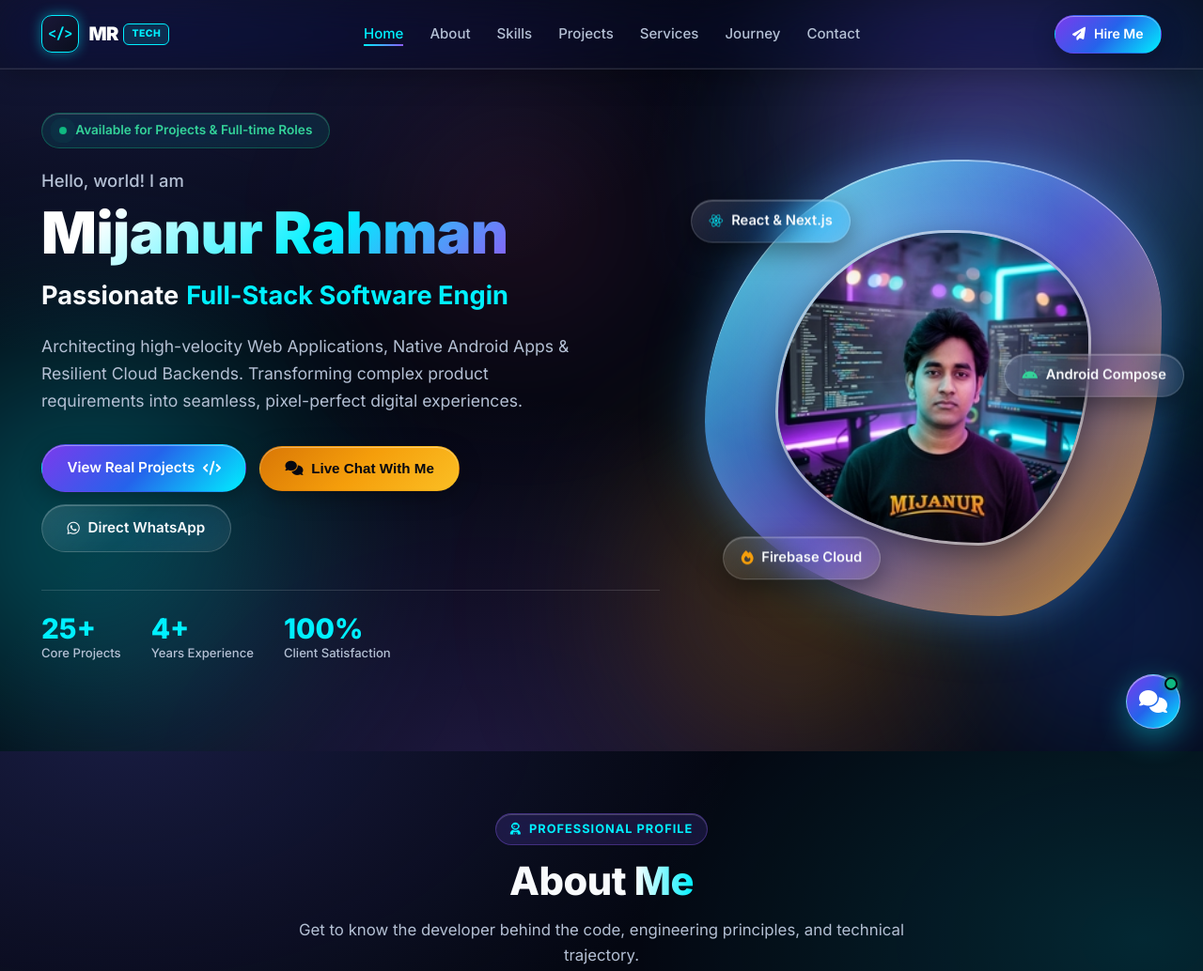
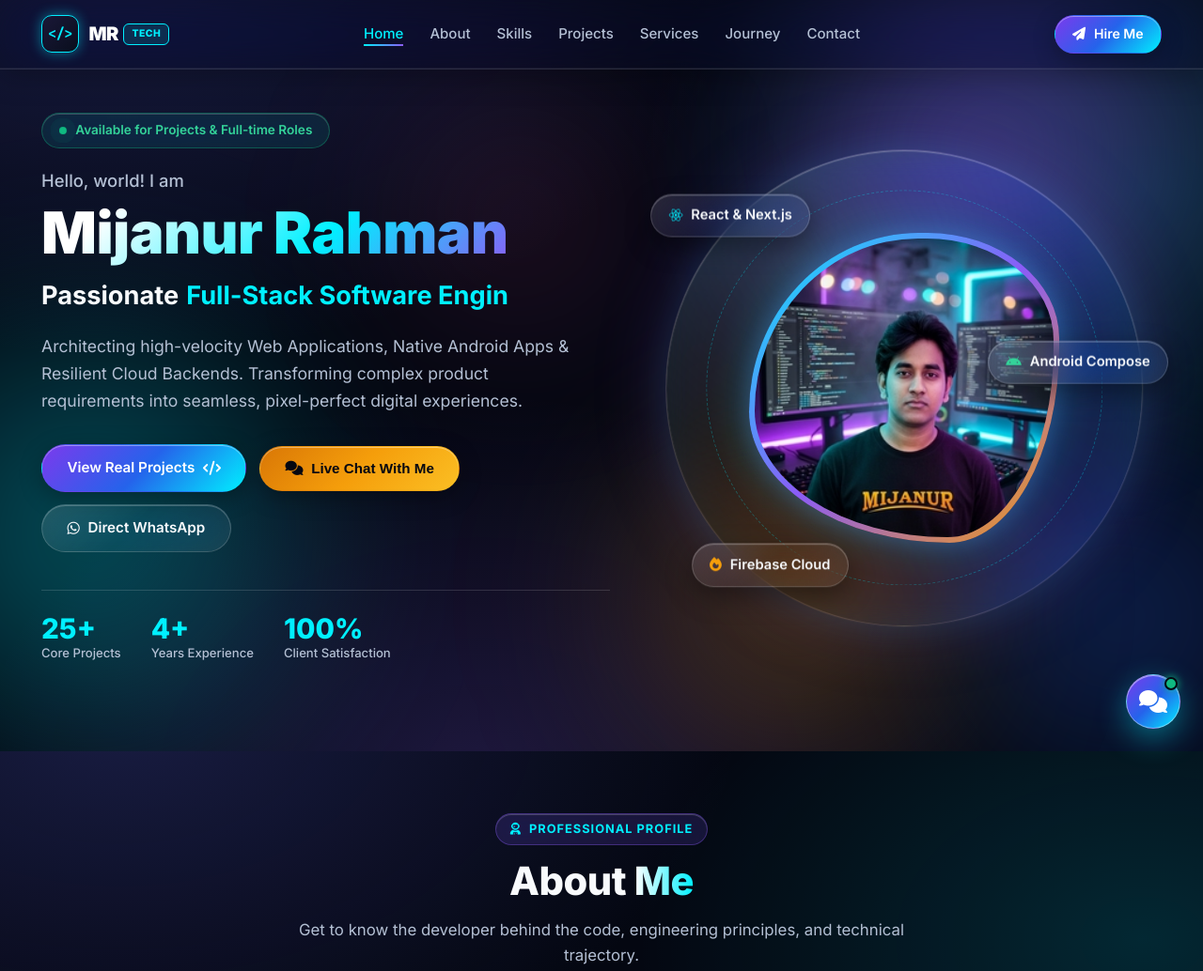
Before and after one commit to NEXQIRO/mr-tech, a plain HTML site: page index.html in a window 1280 px wide. Shown: the top 1034 px of the page at 94% size. Drawn offline with Linux system fonts and the light colour scheme; no server answers.

Commit message:
Add files via upload

```diff
--- a/styles.css
+++ b/styles.css
@@ -2334,61 +2334,87 @@ body {
 
 
 /* ==========================================================================
-   PC/ল্যাপটপে ছবির বর্ডার (রঙিন ফ্রেম) বড় করা (শুধু ৯৯৩px এর বেশি চওড়া স্ক্রিনে)
-   ছবি আগের সাইজেই (৩৩০px) থাকে, তাই ঝাপসা হয় না। শুধু ছবির চারপাশের
-   রঙিন ফ্রেম মোটা ও বড় হয়ে ফাঁকা জায়গা ভরাট করে।
+   PC/ল্যাপটপে হিরো ছবির ঘর বড় করা (শুধু ৯৯৩px এর বেশি চওড়া স্ক্রিনে)
+   ছবি আগের সাইজেই থাকে, তাই ঝাপসা হয় না। ছবির চারপাশের ঘর বড় হয়ে
+   ফাঁকা জায়গা ভরাট করে, আর ট্যাগগুলো সেই ঘরের কিনারায় বসে।
    ফোন ও ট্যাবলেটে (৯৯২px পর্যন্ত) আগের মতোই থাকবে।
    আগের চেহারায় ফিরতে চাইলে এই লাইনের নিচের অংশ মুছে দিন।
    ========================================================================== */
 @media (min-width: 993px) {
 
+  .hero-grid {
+    grid-template-columns: 1.05fr 0.95fr;
+    gap: 2.5rem;
+  }
+
+  /* বড় ঘর: ছবির চারপাশে চৌকো জায়গা */
   .hero-visual {
-    max-width: 500px;
-  }
-
-  /* ফ্রেম বড়, ভেতরের ছবি ঠিক ৩৩০px */
+    max-width: 540px;
+    aspect-ratio: 1 / 1;
+  }
+
+  /* বড় কাঁচের গোল ঘর (ছবির পেছনে) */
+  .hero-visual::before {
+    content: '';
+    position: absolute;
+    top: 50%;
+    left: 50%;
+    width: 94%;
+    aspect-ratio: 1 / 1;
+    transform: translate(-50%, -50%);
+    border-radius: 50%;
+    background:
+      radial-gradient(circle at 28% 22%, rgba(255, 255, 255, 0.16), rgba(255, 255, 255, 0.03) 55%),
+      radial-gradient(circle at 75% 80%, rgba(139, 92, 246, 0.16), transparent 60%);
+    border: 1px solid rgba(255, 255, 255, 0.18);
+    box-shadow:
+      0 0 80px rgba(139, 92, 246, 0.22),
+      0 0 40px rgba(0, 240, 255, 0.10),
+      inset 0 1px 0 rgba(255, 255, 255, 0.28),
+      inset 0 0 60px rgba(0, 240, 255, 0.06);
+    -webkit-backdrop-filter: blur(14px) saturate(160%);
+    backdrop-filter: blur(14px) saturate(160%);
+    z-index: 0;
+  }
+
+  /* ভেতরের পাতলা রিং */
+  .hero-visual::after {
+    content: '';
+    position: absolute;
+    top: 50%;
+    left: 50%;
+    width: 78%;
+    aspect-ratio: 1 / 1;
+    transform: translate(-50%, -50%);
+    border-radius: 50%;
+    border: 1px dashed rgba(0, 240, 255, 0.28);
+    z-index: 0;
+  }
+
+  /* ছবি আগের সাইজেই (৩৩০px), ঘরের ঠিক মাঝখানে */
   .avatar-frame {
-    width: 100%;
-    height: auto;
-    aspect-ratio: 1 / 1;
-    max-width: 100%;
-    max-height: none;
-    padding: calc((100% - 330px) / 2);
-    background:
-      radial-gradient(circle at 28% 18%, rgba(255, 255, 255, 0.32), transparent 45%),
-      linear-gradient(135deg,
-        rgba(0, 240, 255, 0.80) 0%,
-        rgba(99, 102, 241, 0.72) 50%,
-        rgba(245, 158, 11, 0.78) 100%);
-    box-shadow:
-      0 0 70px rgba(0, 240, 255, 0.26),
-      0 0 45px rgba(139, 92, 246, 0.28),
-      inset 0 2px 0 rgba(255, 255, 255, 0.42),
-      inset 0 0 50px rgba(255, 255, 255, 0.12);
-  }
-
-  /* ছবির কিনারায় সরু সাদা রেখা */
-  .avatar-img {
-    box-shadow: 0 0 0 3px rgba(255, 255, 255, 0.55), 0 12px 34px rgba(0, 0, 0, 0.45);
+    position: relative;
+    z-index: 1;
   }
 
   .floating-pill {
     font-size: 0.92rem;
     padding: 0.65rem 1.15rem;
+    z-index: 2;
   }
 
   .pill-1 {
-    top: 9%;
-    left: -3%;
+    top: 12%;
+    left: 0;
   }
 
   .pill-2 {
-    top: 44%;
-    right: -5%;
+    top: 42%;
+    right: -2%;
   }
 
   .pill-3 {
-    bottom: 6%;
-    left: 4%;
-  }
-}
+    bottom: 9%;
+    left: 8%;
+  }
+}
```
